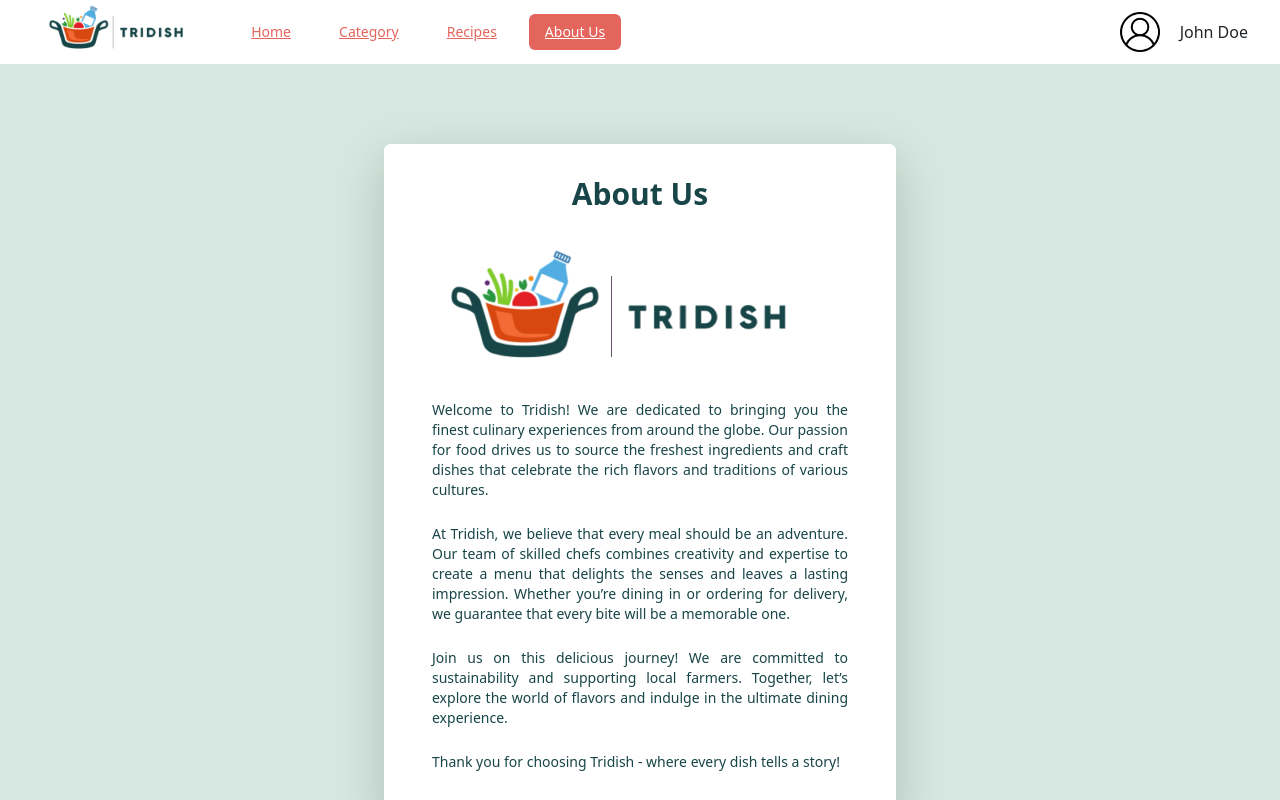
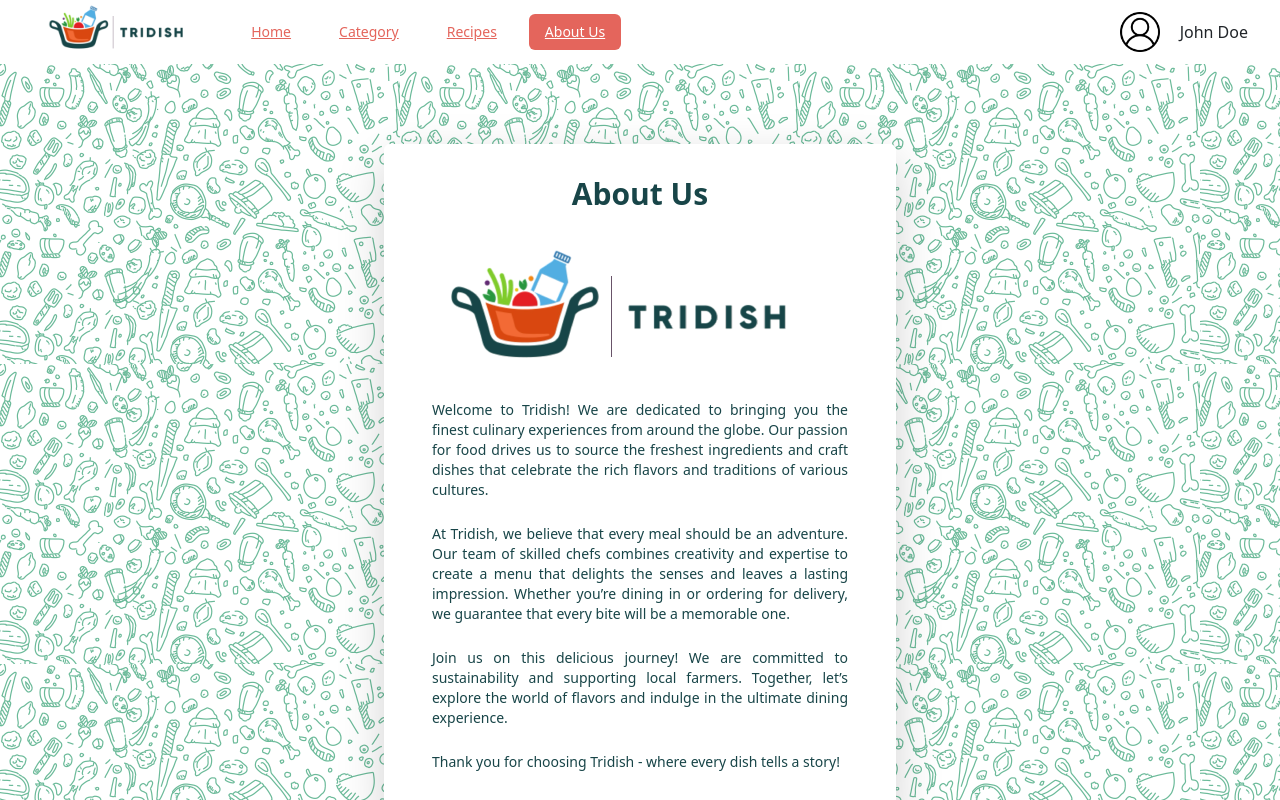
Before and after one commit to Sarahalhbaish/FoodiezReactProject, a React (Create React App) app: page /AboutUs in a window 1280 px wide. Shown: the top 800 px of the page. Built offline with nearby package versions, Linux system fonts and the light colour scheme.

Commit message:
aboutusDone

```diff
--- a/src/Component/AboutUs.js
+++ b/src/Component/AboutUs.js
@@ -3,8 +3,9 @@ import Logo from "../../src/assets/images/logo.webp";
 
 const AboutUs = () => {
   return (
-    <div className="flex flex-col items-center justify-center min-h-screen bg-[#D5E7E0] ">
-      <div className=" max-w-lg w-full px-6 py-8 bg-white rounded-md shadow-lg m-20 text-sm">
+    <div className="bg-[url('./assets//images/pattern.png')]">
+      <div className="flex flex-col items-center justify-center min-h-screen  ">
+        <div className=" max-w-lg  px-6 py-8 bg-white rounded-md shadow-lg m-20 text-sm">
           <h1 className="text-3xl font-bold text-[#184548] mb-4 flex justify-center text-cinter">
             About Us
           </h1>
@@ -18,20 +19,21 @@ const AboutUs = () => {
           <p className="max-w-2xl text-[#184548] text-justify px-4 mb-6">
             At Tridish, we believe that every meal should be an adventure. Our
             team of skilled chefs combines creativity and expertise to create a
-          menu that delights the senses and leaves a lasting impression. Whether
-          you’re dining in or ordering for delivery, we guarantee that every
-          bite will be a memorable one.
+            menu that delights the senses and leaves a lasting impression.
+            Whether you’re dining in or ordering for delivery, we guarantee that
+            every bite will be a memorable one.
           </p>
           <p className="max-w-2xl text-[#184548] text-justify px-4 mb-6">
-          Join us on this delicious journey! We are committed to sustainability
-          and supporting local farmers. Together, let’s explore the world of
-          flavors and indulge in the ultimate dining experience.
+            Join us on this delicious journey! We are committed to
+            sustainability and supporting local farmers. Together, let’s explore
+            the world of flavors and indulge in the ultimate dining experience.
           </p>
           <p className="text-[#184548] text-justify px-4">
             Thank you for choosing Tridish - where every dish tells a story!
           </p>
         </div>
       </div>
+    </div>
   );
 };
 
--- a/tailwind.config.js
+++ b/tailwind.config.js
@@ -3,6 +3,10 @@ module.exports = {
   content: ["./src/**/*.{js,jsx,ts,tsx}"],
   theme: {
     extend: {},
+    backgroundImage: {
+      "hero-pattern": "url('/img/hero-pattern.svg')",
+      "footer-texture": "url('/img/footer-texture.png')",
+    },
   },
   plugins: [],
 };
```
Lines whose indentation alone changed are shown as unchanged.
